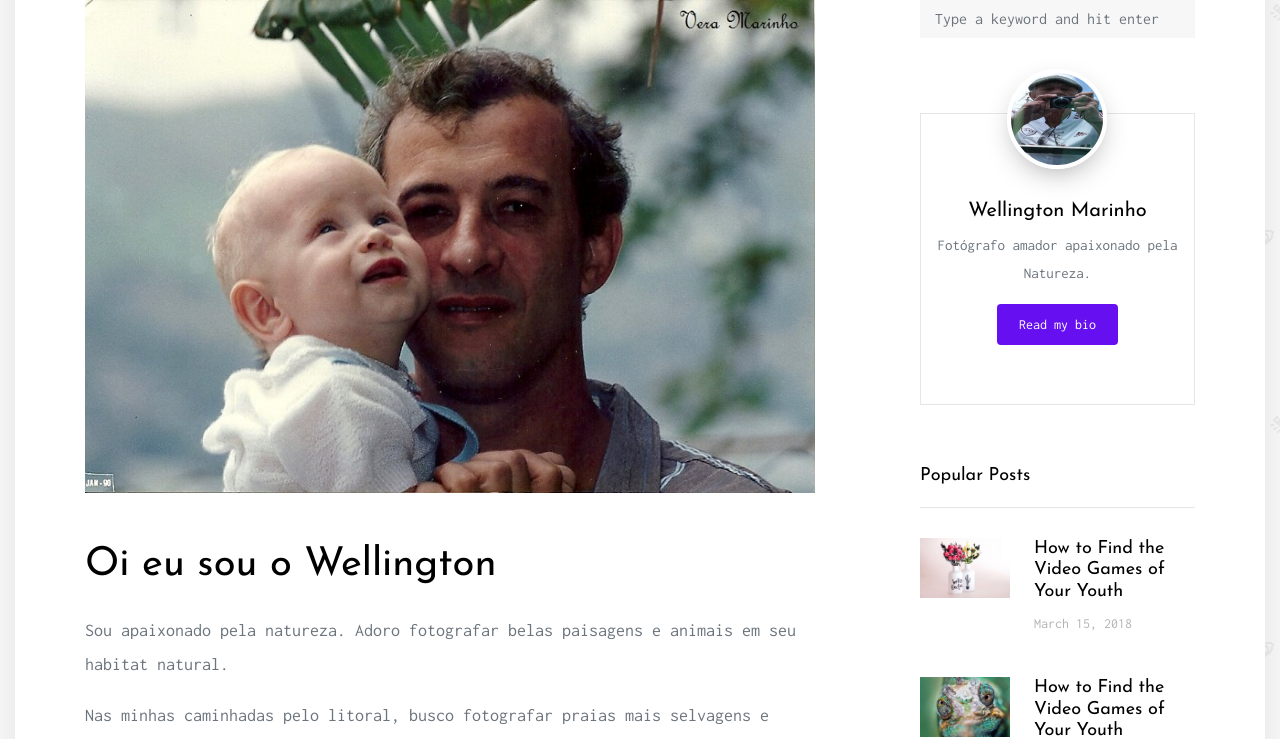
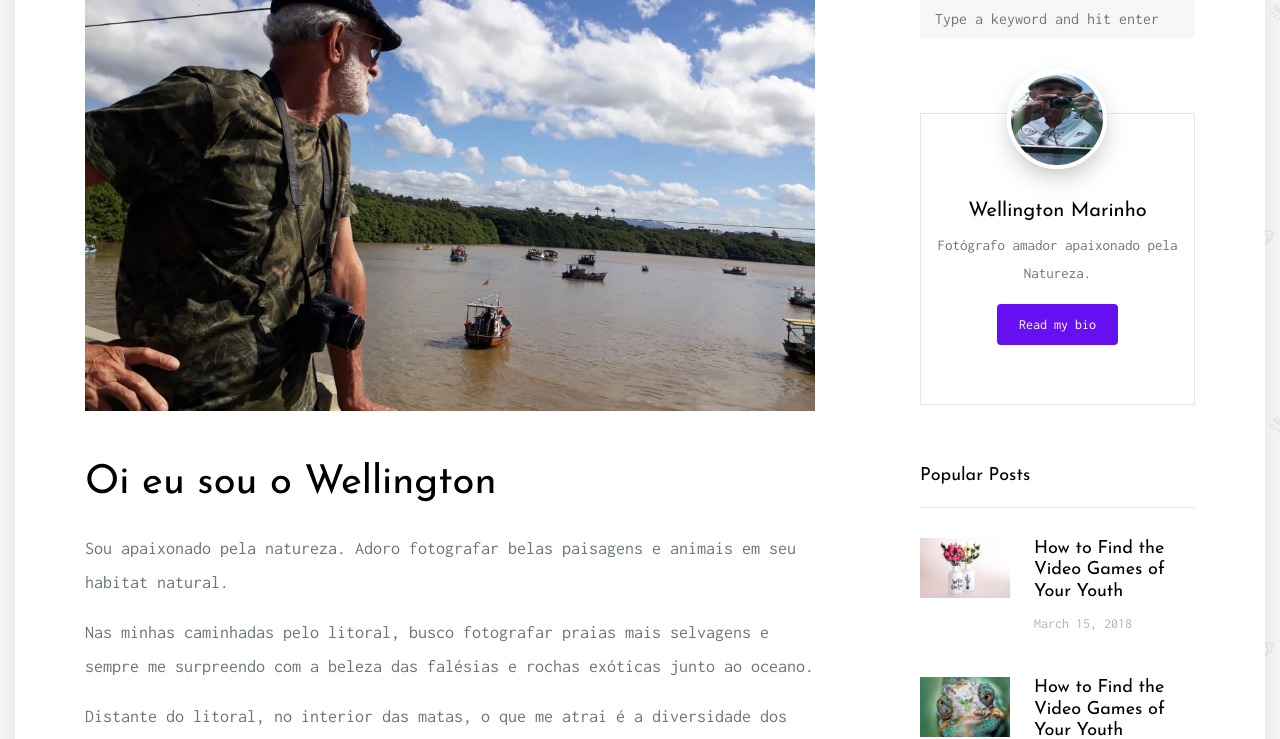
Before and after one commit to vitormarinho06/my-first-blog, a Django app: page /sobre/ in a window 1280 px wide. Shown: the part 250-989 px from the top of the page. Run offline with Django 3.2, Linux system fonts and the light colour scheme; data that the repository does not hold is empty; some libraries are stand-ins or nearby versions.

Commit message:
alteracoes well 2

```diff
--- a/blog/templates/blog/base.html
+++ b/blog/templates/blog/base.html
@@ -437,7 +437,7 @@
                 <img src="{% static 'images/eu.jpg' %}" alt="Image placeholder" class="img-fluid">
               </p>
 
-              <p>Lorem ipsum dolor sit amet sa ksal sk sa, consectetur adipisicing elit. Ipsa harum inventore reiciendis. <a href="/sobre/">Leia Mais</a></p>
+              <p>Fotógrafo amador apaixonado pela Natureza. <a href="/sobre/">Leia Mais</a></p>
             </div>
             <div class="col-md-6 ml-auto">
               <div class="row">
--- a/blog/templates/blog/sobre.html
+++ b/blog/templates/blog/sobre.html
@@ -4,7 +4,7 @@
 
 {% block content %}
     <div class="col-md-12 col-lg-8 main-content">
-            <img src="{% static 'images/eu.jpg' %}" alt="Image" class="img-fluid mb-5">
+            <img src="{% static 'images/eu.jpeg' %}" alt="Image" class="img-fluid mb-5">
             <h1 class="mb-4">Oi eu sou o Wellington</h1>
             <div class="post-content-body">
             <p>Sou apaixonado pela natureza. Adoro fotografar belas paisagens e animais em seu habitat natural. </p>
```
Also changed, not shown: blog/static/images/eu.jpeg (added).
